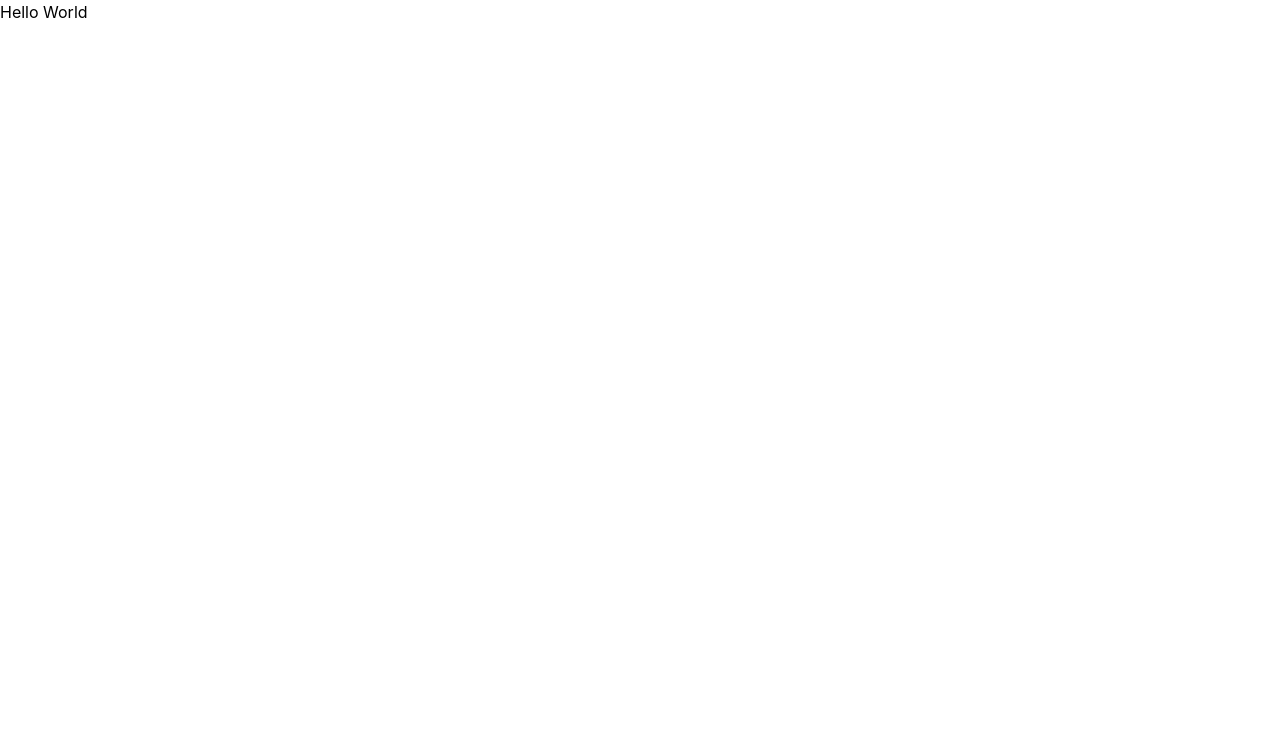
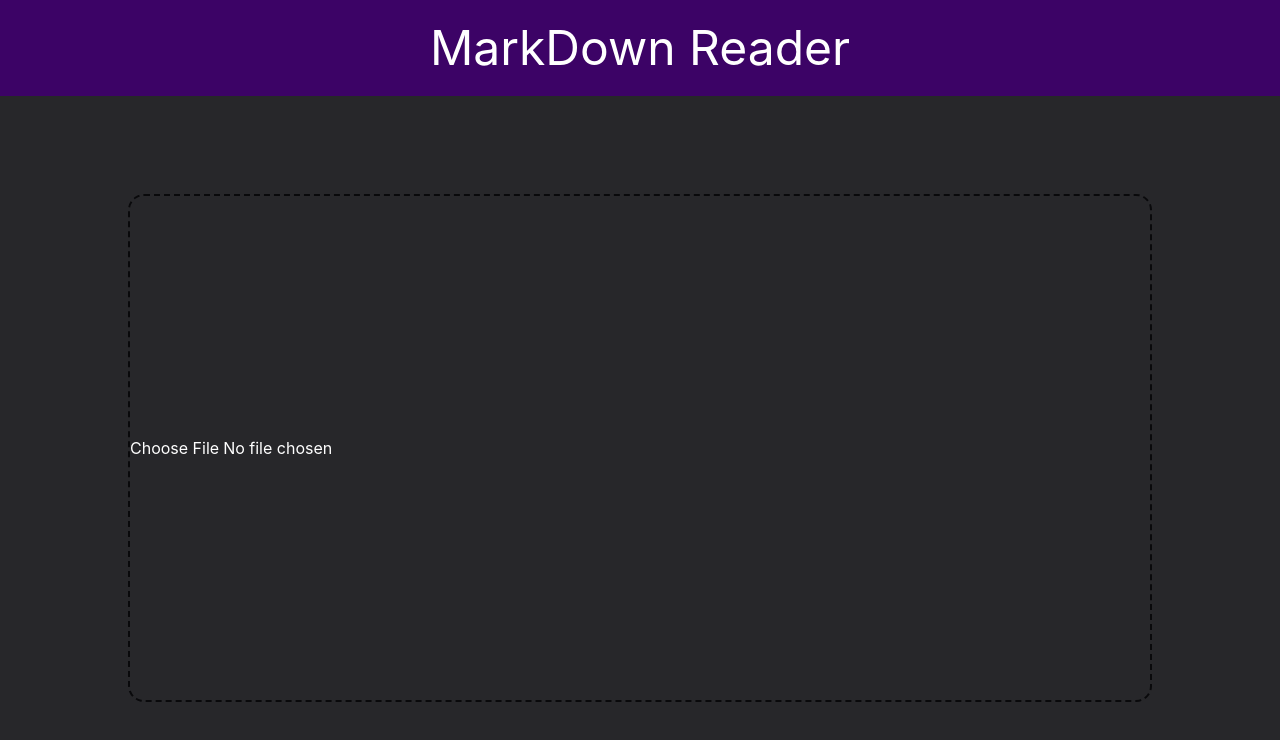
Before and after one commit to lucky-KRMU/MarkDown-Reader, a React (Vite) app: page / in a window 1280 px wide. Shown: the top 740 px of the page. Built offline with nearby package versions, Linux system fonts and the light colour scheme.

Commit message:
add MainBody Component

```diff
--- a/src/App.jsx
+++ b/src/App.jsx
@@ -1,11 +1,14 @@
 import { useState } from 'react'
+import Header from './Components/Header'
+import MainBody from './Components/Main/MainBody'
 
 function App() {
 
 
   return (
     <>
-    Hello World
+    <Header />
+    <MainBody />
     </>
   )
 }
--- a/src/Components/Header.jsx
+++ b/src/Components/Header.jsx
@@ -4,7 +4,8 @@ function Header() {
   return (
     <>
     <header>
-        <h1 className='text-center text-4xl bg-purple-950 py-4 text-white
+        <h1 className='text-center text-4xl bg-purple-950 text-white h-[12vh]
+        flex items-center justify-center
         md:text-5xl'>
         MarkDown Reader</h1>
     </header>
--- /dev/null
+++ b/src/Components/Main/MainBody.jsx
@@ -0,0 +1,15 @@
+import React from 'react'
+
+function MainBody() {
+  return (
+    <>
+    <main className='h-[88vh] w-full bg-zinc-800 flex items-center justify-center'>
+        <input type="file" name="mdfile" id="mdfile" className='height-[60vh] w-[80vw]
+        text-center text-white cursor-pointer
+        border-2 border-zinc-950 border-dashed rounded-2xl py-[30vh]' />
+    </main>
+    </>
+  )
+}
+
+export default MainBody
```
